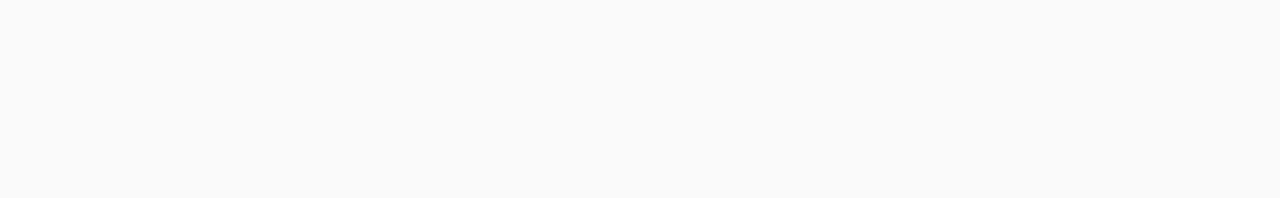
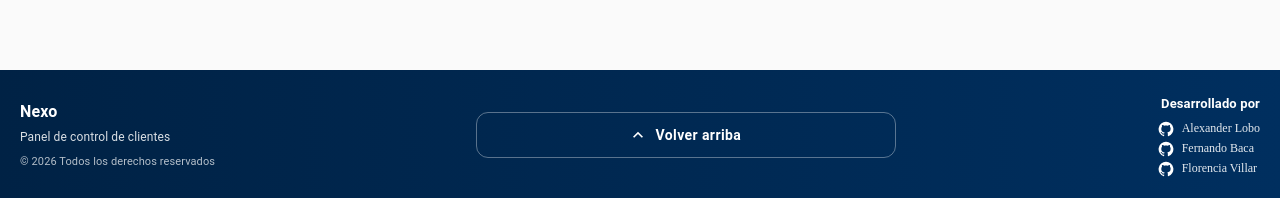
Before and after one commit to alexanderlobo20/pv_tp_integrador_grupo9, a React (Vite) app: page / in a window 1280 px wide. Shown: the part 599-797 px from the top of the page. Built offline with nearby package versions, Linux system fonts and the light colour scheme; no server answers; sample sign-in values are in the browser's storage.

Commit message:
feat: implementar footer completo y estructura de layout en App

```diff
--- a/src/App.jsx
+++ b/src/App.jsx
@@ -3,13 +3,28 @@
 import Dashboard from './views/Dashboard';
 import ProtectedRoute from './routes/ProtectedRoute';
 import Header from './components/layout/Header';
+import Footer from './components/layout/Footer';
 import ListaClientes from './views/ListaClientes';
+import { Box } from '@mui/material';
 
 const PrivateLayout = ({ children }) => {
   return (
     <>
-      <Header />
-      {children}
+      <Box
+        sx={{
+          display: 'flex',
+          flexDirection: 'column',
+          minHeight: '100vh',
+        }}
+      >
+        <Header />
+
+        <Box sx={{ flex: 1 }}>
+          {children}
+        </Box>
+
+        <Footer />
+      </Box>
     </>
   );
 }
--- /dev/null
+++ b/src/components/layout/Footer.jsx
@@ -0,0 +1,140 @@
+import { Box, Typography, Stack, Button } from "@mui/material";
+import GitHubIcon from "@mui/icons-material/GitHub";
+import KeyboardArrowUpIcon from "@mui/icons-material/KeyboardArrowUp";
+
+export default function Footer() {
+  const scrollToTop = () => {
+    window.scrollTo({
+      top: 0,
+      behavior: "smooth",
+    });
+  };
+
+  return (
+    <Box
+      sx={{
+        mt: "auto",
+        background: "linear-gradient(90deg, #002245, #002f5f)",
+        color: "white",
+        py: 3,
+        px: 2.5,
+        display: "flex",
+        justifyContent: "center",
+      }}
+    >
+      <Box
+        sx={{
+          width: "100%",
+          maxWidth: "1600px",
+          display: "flex",
+          flexDirection: { xs: "column", md: "row" },
+          justifyContent: "space-between",
+          alignItems: { xs: "center", md: "center" },
+          gap: 3,
+        }}
+      >
+        {/* izq */}
+        <Box
+          sx={{
+            textAlign: { xs: "center", md: "left" },
+          }}
+        >
+          <Typography sx={{ fontWeight: 700, fontSize: 16 }}>
+            Nexo
+          </Typography>
+
+          <Typography sx={{ fontSize: 12, opacity: 0.85, mt: 0.5 }}>
+            Panel de control de clientes
+          </Typography>
+
+          <Typography sx={{ fontSize: 11, opacity: 0.7, mt: 1 }}>
+            © {new Date().getFullYear()} Todos los derechos reservados
+          </Typography>
+        </Box>
+
+        {/* centro */}
+        <Box
+          sx={{
+            display: "flex",
+            justifyContent: "center",
+            alignItems: "center",
+            width: { xs: "100%", md: "420px" },
+          }}
+        >
+          <Button
+            onClick={scrollToTop}
+            variant="outlined"
+            startIcon={<KeyboardArrowUpIcon />}
+            sx={{
+              width: "100%",
+              color: "white",
+              borderColor: "rgba(255,255,255,0.35)",
+              borderRadius: 3,
+              py: 1.2,
+              textTransform: "none",
+              fontWeight: 600,
+              "&:hover": {
+                borderColor: "white",
+                backgroundColor: "rgba(255,255,255,0.08)",
+              },
+            }}
+          >
+            Volver arriba
+          </Button>
+        </Box>
+
+        {/* der */}
+        <Box
+          sx={{
+            textAlign: { xs: "center", md: "right" },
+          }}
+        >
+          <Typography sx={{ fontWeight: 700, fontSize: 13, mb: 1 }}>
+            Desarrollado por
+          </Typography>
+
+          <Stack spacing={0.5}>
+            {[
+              {
+                name: "Alexander Lobo",
+                url: "https://github.com/alexanderlobo20",
+              },
+              {
+                name: "Fernando Baca",
+                url: "https://github.com/fernando-eb2406",
+              },
+              {
+                name: "Florencia Villar",
+                url: "https://github.com/florenciavillar14-19",
+              },
+            ].map((dev) => (
+              <Stack
+                key={dev.url}
+                direction="row"
+                spacing={1}
+                justifyContent={{ xs: "center", md: "flex-end" }}
+                alignItems="center"
+              >
+                <GitHubIcon sx={{ fontSize: 16 }} />
+
+                <a
+                  href={dev.url}
+                  target="_blank"
+                  rel="noreferrer"
+                  style={{
+                    color: "inherit",
+                    textDecoration: "none",
+                    fontSize: 12,
+                    opacity: 0.9,
+                  }}
+                >
+                  {dev.name}
+                </a>
+              </Stack>
+            ))}
+          </Stack>
+        </Box>
+      </Box>
+    </Box>
+  );
+}
```
